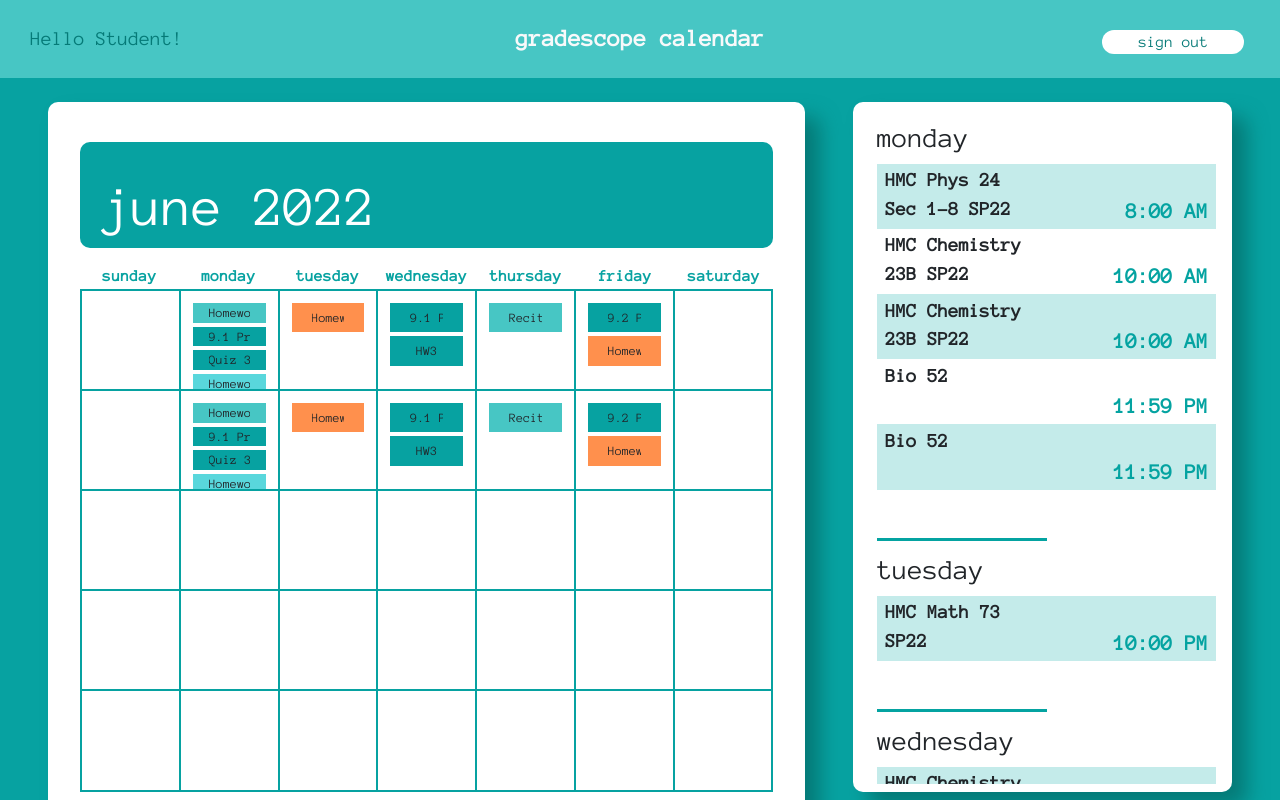
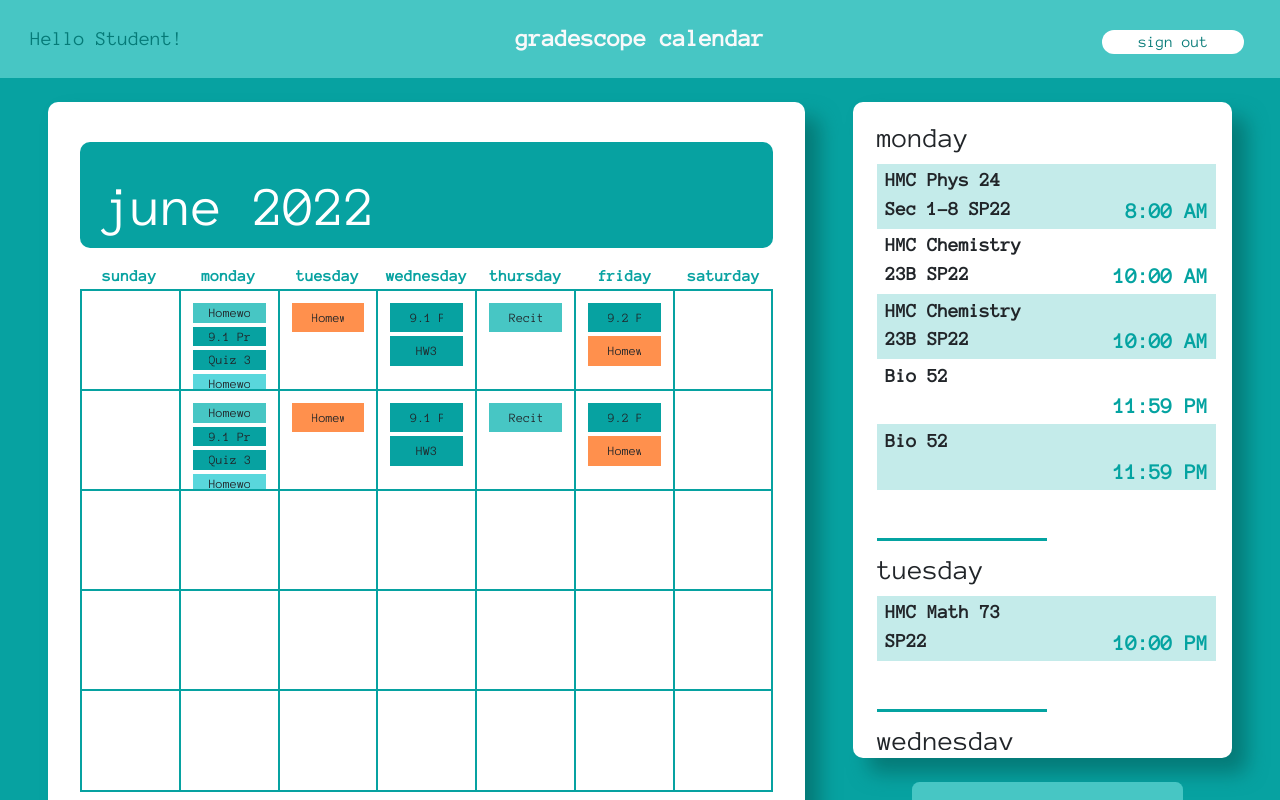
Before and after one commit to acowe/GSCal_front_end, a React (Create React App) app: page /#/home in a window 1280 px wide. Shown: the top 800 px of the page. Built offline with nearby package versions, Linux system fonts and the light colour scheme; a web font is replaced by a local one.

Commit message:
updated ics file

```diff
--- a/src/Home.css
+++ b/src/Home.css
@@ -4,7 +4,7 @@
 }
 
 .gscal{
-    height: 105vh;
+    height: 100vh;
     font-family: 'Anonymous Pro',"Courier New";
     background-color: #07A2A1;
 }
--- a/src/Home.js
+++ b/src/Home.js
@@ -391,7 +391,7 @@ function Home(props){
                                 </div>
                             </div>
                         </div>
-                        <a id="cal_dnload" href="some_cal.ics" download="some_calendar">
+                        <a id="cal_dnload" href="test_cal.ics" download="test_calendar">
                             <button style={{width:"40%"}} className={"shadow-none btn btn-primary"}>
                                 download calendar
                             </button>
```
Also changed, not shown: 4 other files (tests, documents, lock files or other folders).
